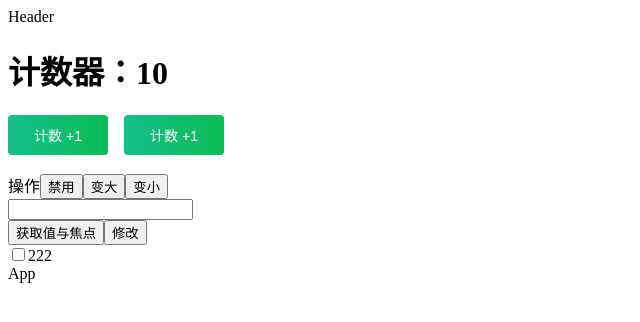
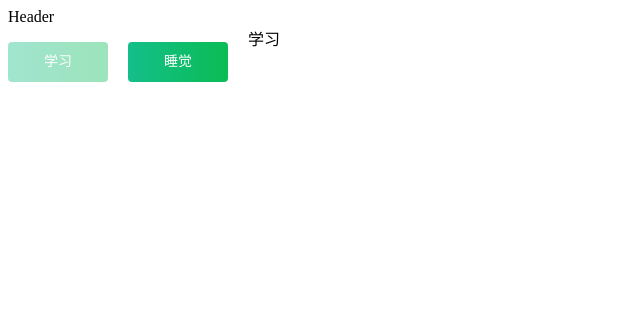
Before and after one commit to geyixia/react-demo, a React (Create React App) app: page / in a window 1280 px wide. Shown: the top 322 px of the page, without its empty margins (0-640 px from the left). Built offline with nearby package versions, Linux system fonts and the light colour scheme.

Commit message:
组件传参一

```diff
--- a/src/App.js
+++ b/src/App.js
@@ -4,14 +4,15 @@ import Header from "./component/Header";
 
 import Add from "./component/Add";
 import InputDiv from "./component/Input/index";
+import Content from "./component/Content/index";
 
 const App = () => {
   return (
     <div className="cataList">
       <Header></Header>
-      <Add></Add>
-      <InputDiv />
-      App
+      {/* <Add></Add> */}
+      {/* <InputDiv /> */}
+      <Content />
     </div>
   );
 };
--- /dev/null
+++ b/src/component/Content/child1/index.js
@@ -0,0 +1,24 @@
+import "../index.scss";
+import classnames from "classnames";
+
+const child1 = ({ childList, changeList }) => {
+  return (
+    <>
+      {childList.map((item) => {
+        return (
+          <div
+            key={item.id}
+            onClick={() => {
+              changeList(item);
+            }}
+            className={classnames("child", item.class && "no-child")}
+          >
+            {item.name}
+          </div>
+        );
+      })}
+    </>
+  );
+};
+
+export default child1;
--- /dev/null
+++ b/src/component/Content/child2/index.js
@@ -0,0 +1,7 @@
+import "../index.scss";
+
+const child2 = ({ item }) => {
+  return <div>{item}</div>;
+};
+
+export default child2;
--- /dev/null
+++ b/src/component/Content/index.css
@@ -0,0 +1,28 @@
+.child {
+  width: 100px;
+  height: 40px;
+  line-height: 40px;
+  background: linear-gradient(90deg, #14bf8a 0%, #0abc54 100%);
+  border: 0px;
+  border-radius: 4px;
+  color: #ffffff;
+  font-size: 14px;
+  margin-right: 16px;
+  display: flex;
+  align-items: center;
+  justify-content: center;
+  margin: 16px 0;
+}
+
+.no-child {
+  cursor: no-drop;
+  background: linear-gradient(90deg, #14bf8a 0%, #0abc54 100%);
+  border-radius: 4px;
+  opacity: 0.4;
+}
+
+.content {
+  width: 100%;
+  display: flex;
+  gap: 20px;
+}
--- /dev/null
+++ b/src/component/Content/index.js
@@ -0,0 +1,39 @@
+import "./index.scss";
+import Child1 from "./child1/index";
+import Child2 from "./child2/index";
+import { useState } from "react";
+
+const list = [
+  {
+    id: 1,
+    name: "学习",
+    class: true,
+  },
+  {
+    id: 2,
+    name: "睡觉",
+    class: false,
+  },
+];
+const Content = () => {
+  const [childList, setChildList] = useState(list);
+  const [item, setItem] = useState("学习");
+  const changeList = (item) => {
+    setItem(item.name);
+    const list = childList.map((obj) => {
+      if (obj.id === item.id) {
+        obj.class = !obj.class;
+      }
+      return obj;
+    });
+    setChildList(list);
+  };
+  return (
+    <div className="content">
+      <Child1 childList={childList} changeList={changeList} />
+      <Child2 item={item} />
+    </div>
+  );
+};
+
+export default Content;
--- /dev/null
+++ b/src/component/Content/index.min.css
@@ -0,0 +1 @@
+.child{width:100px;height:40px;line-height:40px;background:linear-gradient(90deg, #14bf8a 0%, #0abc54 100%);border:0px;border-radius:4px;color:#ffffff;font-size:14px;margin-right:16px;display:flex;align-items:center;justify-content:center;margin:16px 0}.no-child{cursor:no-drop;background:linear-gradient(90deg, #14bf8a 0%, #0abc54 100%);border-radius:4px;opacity:0.4}.content{width:100%;display:flex;gap:20px}
--- /dev/null
+++ b/src/component/Content/index.scss
@@ -0,0 +1,27 @@
+.child {
+  width: 100px;
+  height: 40px;
+  line-height: 40px;
+  background: linear-gradient(90deg, #14bf8a 0%, #0abc54 100%);
+  border: 0px;
+  border-radius: 4px;
+  color: #ffffff;
+  font-size: 14px;
+  margin-right: 16px;
+  display: flex;
+  align-items: center;
+  justify-content: center;
+  margin: 16px 0;
+}
+.no-child {
+  cursor: no-drop;
+  background: linear-gradient(90deg, #14bf8a 0%, #0abc54 100%);
+  border-radius: 4px;
+  opacity: 0.4;
+}
+
+.content {
+  width: 100%;
+  display: flex;
+  gap: 20px;
+}
```
